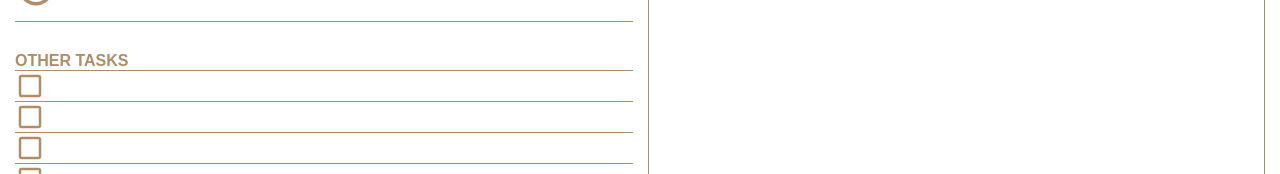
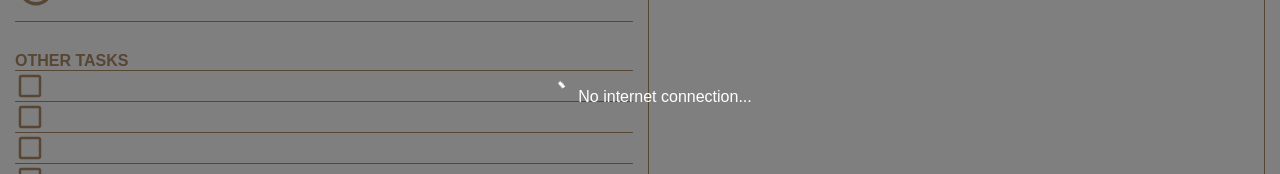
Before and after one commit to RedaAlb/daily-planner-app, a React (Create React App) app in the folder daily-planner-app/: page / in a window 1280 px wide. Shown: the part 303-477 px from the top of the page. Built offline with nearby package versions, Linux system fonts and the light colour scheme; no server answers; the database is empty; what @capacitor/core would draw is missing.

Commit message:
Add offline indicator

```diff
--- a/daily-planner-app/src/utils/Firebase.js
+++ b/daily-planner-app/src/utils/Firebase.js
@@ -241,3 +241,16 @@ export const importDb = (setImportSnackbar) => {
 export const deleteDb = () => {
   db.set(db.ref(appDb, "/"), null);
 }
+
+
+export const checkConnectionStatus = (setOffline) => {
+  const connRef = db.ref(appDb, ".info/connected");
+
+  db.onValue(connRef, (snapshot) => {
+    if (snapshot.val() === true) {
+      setOffline(false);
+    } else {
+      setOffline(true);
+    }
+  })
+}
--- a/daily-planner-app/src/views/dailyplanner_view/DailyPlannerView.js
+++ b/daily-planner-app/src/views/dailyplanner_view/DailyPlannerView.js
@@ -1,4 +1,6 @@
-import React, { useEffect, useReducer } from "react";
+import React, { useEffect, useReducer, useState } from "react";
+
+import { Backdrop, CircularProgress } from "@mui/material";
 
 import "../../css/dailyplanner-view.css"
 
@@ -6,7 +8,7 @@ import DailyplannerContext from "./context/dailyplanner-context";
 import dailyplannerReducer from "./context/dailyplanner-reducer";
 import { SET_DAILYBIGS, SET_DATE_KEYS, SET_NOTES, SET_ROUTINES, SET_TASKS, SET_TIME } from "./context/dailyplanner-actions";
 
-import { loadAllDateKeys, loadDate } from "../../utils/Firebase";
+import { checkConnectionStatus, loadAllDateKeys, loadDate } from "../../utils/Firebase";
 import { DEFAULT_HORI_GAP, INITIAL_STATE } from "../../utils/constants";
 
 import DailyPlannerTop from "./DailyPlannerTop";
@@ -16,6 +18,7 @@ import DailyPlannerRight from "./DailyPlannerRight";
 
 function DailyPlannerView(props) {
   const [state, dispatch] = useReducer(dailyplannerReducer, INITIAL_STATE);
+  const [offline, setOffline] = useState(true);
 
 
   useEffect(() => {
@@ -32,6 +35,8 @@ function DailyPlannerView(props) {
 
 
   useEffect(() => {
+    checkConnectionStatus(setOffline);
+
     loadAllDateKeys().then(dateKeys => {
       dispatch({ type: SET_DATE_KEYS, payload: dateKeys });
     })
@@ -51,6 +56,14 @@ function DailyPlannerView(props) {
           <DailyPlannerRight />
         </div>
       </div>
+
+      <Backdrop
+        sx={{ color: '#fff', zIndex: (theme) => theme.zIndex.drawer + 1 }}
+        open={offline}
+      >
+        <CircularProgress color="inherit" sx={{ marginRight: "10px" }} />
+        <p>No internet connection...</p>
+      </Backdrop>
     </DailyplannerContext.Provider>
   )
 }
```
